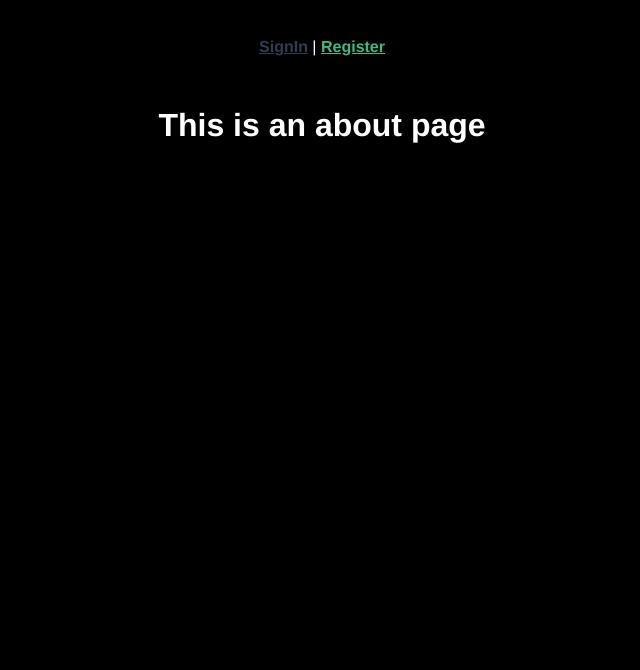
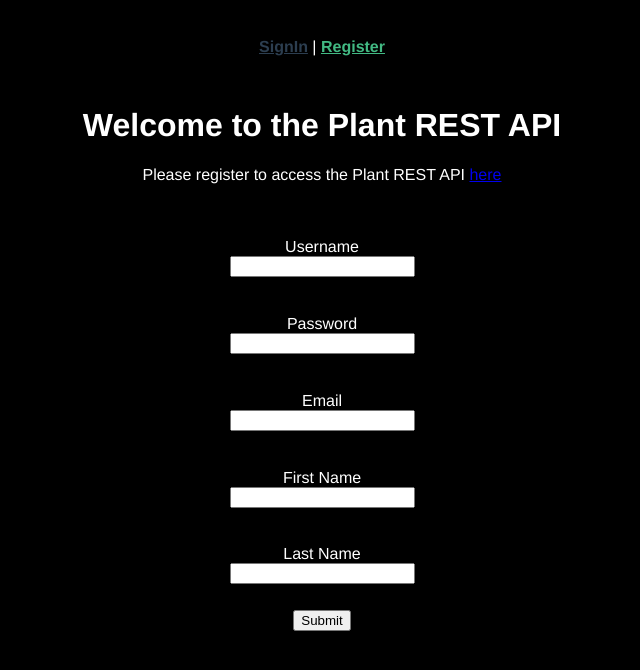
Before and after one commit to jduell12/osu-493-frontend, a Vue app: page /register in a window 1280 px wide. Shown: the top 670 px of the page, without its empty margins (318-958 px from the left). Built offline with nearby package versions, Linux system fonts and the light colour scheme; the HTML template or start-up script is replaced by a standard one.

Commit message:
register form works

```diff
--- a/src/views/Register.vue
+++ b/src/views/Register.vue
@@ -1,5 +1,107 @@
 <template>
-  <div class="about">
-    <h1>This is an about page</h1>
+  <div class="home">
+    <h1>Welcome to the Plant REST API</h1>
+    <p>
+      Please register to access the Plant REST API
+      <a href="https://osu-493-portfopo.ue.r.appspot.com/plants">here</a>
+    </p>
+    <form @submit="onSubmit">
+      <label for="username">
+        Username
+        <input type="text" id="username" name="username" v-model="username" />
+      </label>
+      <label for="password">
+        Password
+        <input
+          type="password"
+          id="password"
+          name="password"
+          v-model="password"
+        />
+      </label>
+      <label for="email">
+        Email
+        <input type="text" id="email" name="email" v-model="email" />
+      </label>
+      <label for="first_name"
+        >First Name
+        <input
+          type="text"
+          id="first_name"
+          name="first_name"
+          v-model="firstName"
+        />
+      </label>
+      <label for="last_name">
+        Last Name
+        <input type="text" id="last_name" name="last_name" v-model="lastName" />
+      </label>
+      <button>Submit</button>
+    </form>
+    <div v-if="users.length">
+      <p>User id: {{ users[0].id }}</p>
+      <p>Username: {{ users[0].username }}</p>
+      <p>Token: {{ users[0].token }}</p>
+    </div>
   </div>
 </template>
+
+<script>
+import axios from "axios";
+
+export default {
+  name: "Home",
+  data: function () {
+    return {
+      username: "",
+      password: "",
+      email: "",
+      firstName: "",
+      lastName: "",
+      users: [],
+    };
+  },
+  methods: {
+    onSubmit(e) {
+      e.preventDefault();
+      let userObj = {
+        username: this.username,
+        password: this.password,
+        email: this.email,
+        first_name: this.firstName,
+        last_name: this.lastName,
+      };
+      axios
+        .post("//localhost:5000/users/register", userObj)
+        .then((res) => {
+          console.log(res.data);
+          this.users.push(res.data);
+        })
+        .catch((e) => {
+          console.log(e.message);
+        });
+    },
+  },
+};
+</script>
+<style lang="less">
+form {
+  display: flex;
+  justify-content: center;
+  align-items: center;
+  flex-direction: column;
+
+  label {
+    padding-top: 3%;
+    display: block;
+
+    input {
+      display: block;
+    }
+  }
+
+  button {
+    margin: 2%;
+  }
+}
+</style>
--- /dev/null
+++ b/vue.config.js
@@ -0,0 +1,10 @@
+module.exports = {
+  devSever: {
+    proxy: {
+      "^/api": {
+        target: "http://localhost:5000",
+        changeOrigin: true,
+      },
+    },
+  },
+};
```
